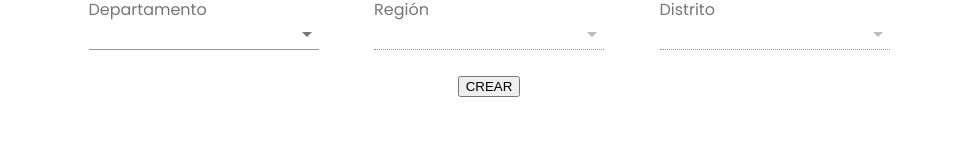
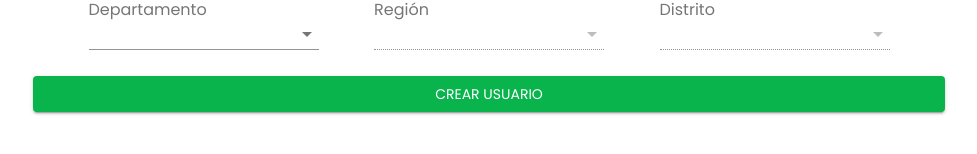
Before and after one commit to proyecto-agricultores/web-platform-advertisement, a React (Create React App) app: page /signUp in a window 1280 px wide. Shown: the part 544-698 px from the top of the page, without its empty margins (151-1128 px from the left). Built offline with nearby package versions, Linux system fonts and the light colour scheme.

Commit message:
cambiar botón

```diff
--- a/src/views/SignUp/SignUp.js
+++ b/src/views/SignUp/SignUp.js
@@ -65,10 +65,6 @@ const FORM_VALIDATION = Yup.object().shape(
   {
     firstName: Yup.string().required("Campo requerido"),
     lastName: Yup.string().required("Campo requerido"),
-    phoneNumber: Yup.number()
-      .integer()
-      .typeError("Por favor, ingrese un número válido")
-      .required("Campo requerido"),
     password: Yup.string().required("Campo requerido"),
     dni: dniOrRucValidation("dni"),
     ruc: dniOrRucValidation("ruc"),
@@ -183,10 +179,13 @@ const SignUp = () => {
                         </Snackbar>
                       </Grid>
                       <Grid item xs={12} container justify="center">
-                        {/* <Button>CREAR USUARIO</Button> */}
-                        <button type="submit" onClick={formik.handleSubmit}>
+                        <Button>CREAR USUARIO</Button>
+                        {/* <button
+                          type="submit"
+                          onClick={() => formik.handleSubmit()}
+                        >
                           CREAR
-                        </button>
+                        </button> */}
                       </Grid>
                     </Grid>
                   </Form>
```
